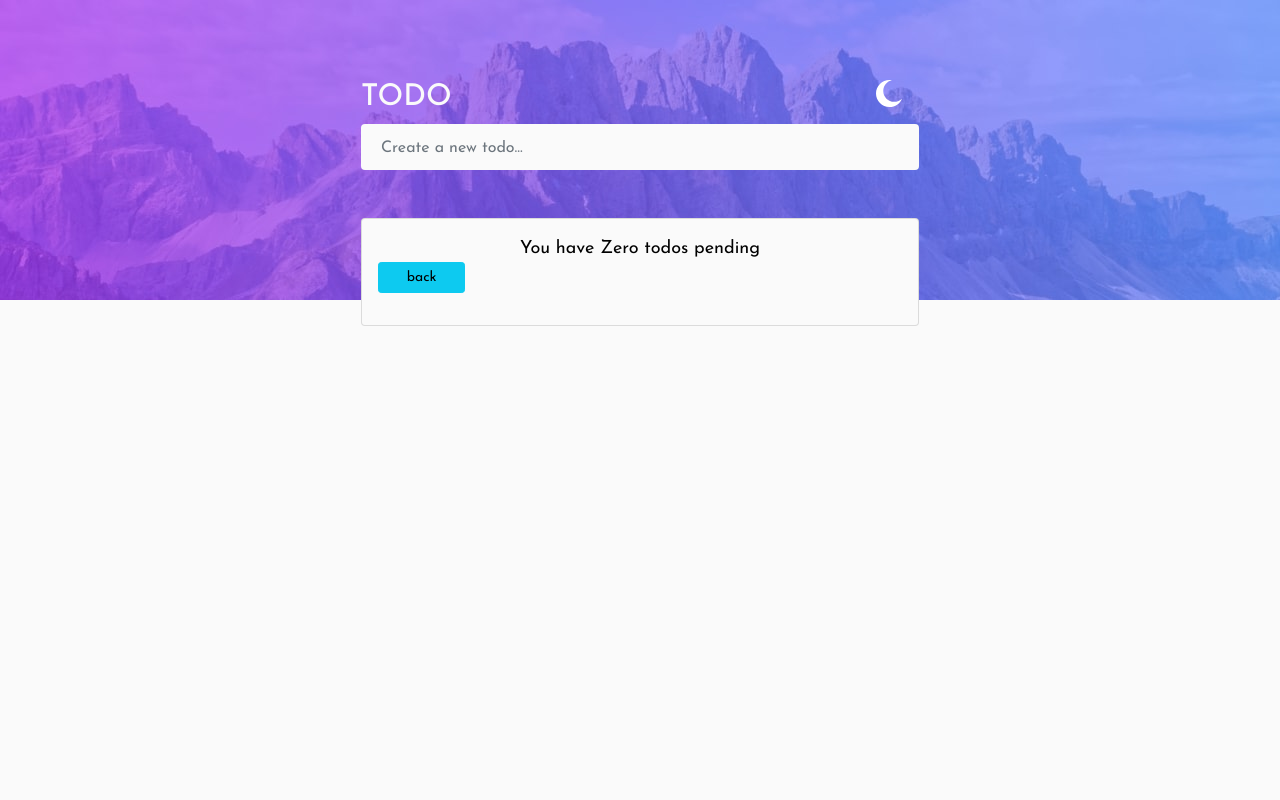
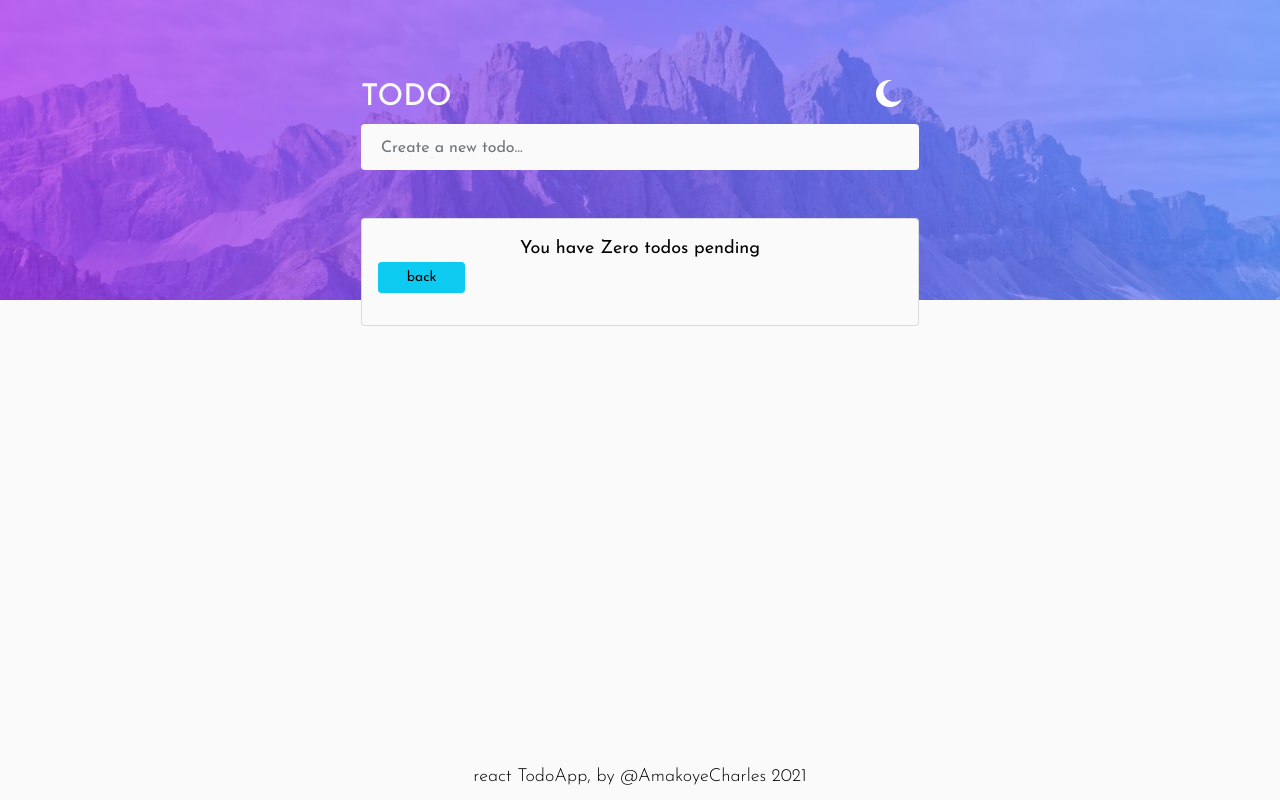
Before and after one commit to Amakoye/todo-app-main, a React (Create React App) app: page / in a window 1280 px wide. Built offline with nearby package versions, Linux system fonts and the light colour scheme.

Commit message:
added footer section

```diff
--- a/src/App.js
+++ b/src/App.js
@@ -139,6 +139,11 @@ const App = () => {
         <NewTodo todoTitle={todoTitle} />
         <Todos todos={state.todos} />
       </div>
+      <footer className="footer">
+        <div className="container">
+          <span>react TodoApp, by @AmakoyeCharles 2021</span>
+        </div>
+      </footer>
     </TodosContext.Provider>
   );
 };
--- a/src/index.css
+++ b/src/index.css
@@ -87,3 +87,13 @@ body {
 .card-filter-text-color {
   color: hsl(233, 11%, 84%);
 }
+
+footer {
+  position: absolute;
+  bottom: 0;
+  width: 100%;
+  text-align: center;
+  font-weight: 350;
+
+  margin-bottom: 10px;
+}
```
